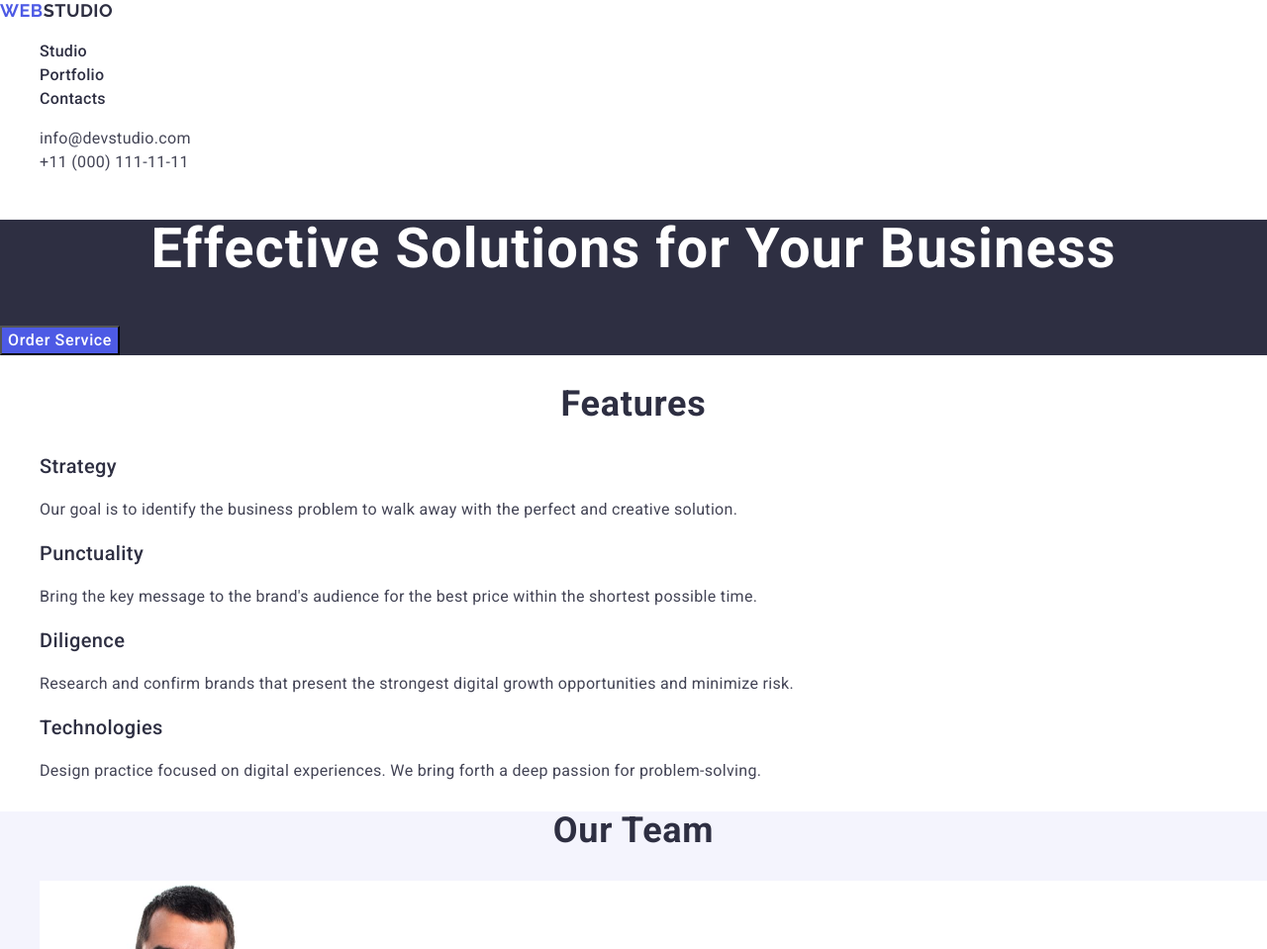
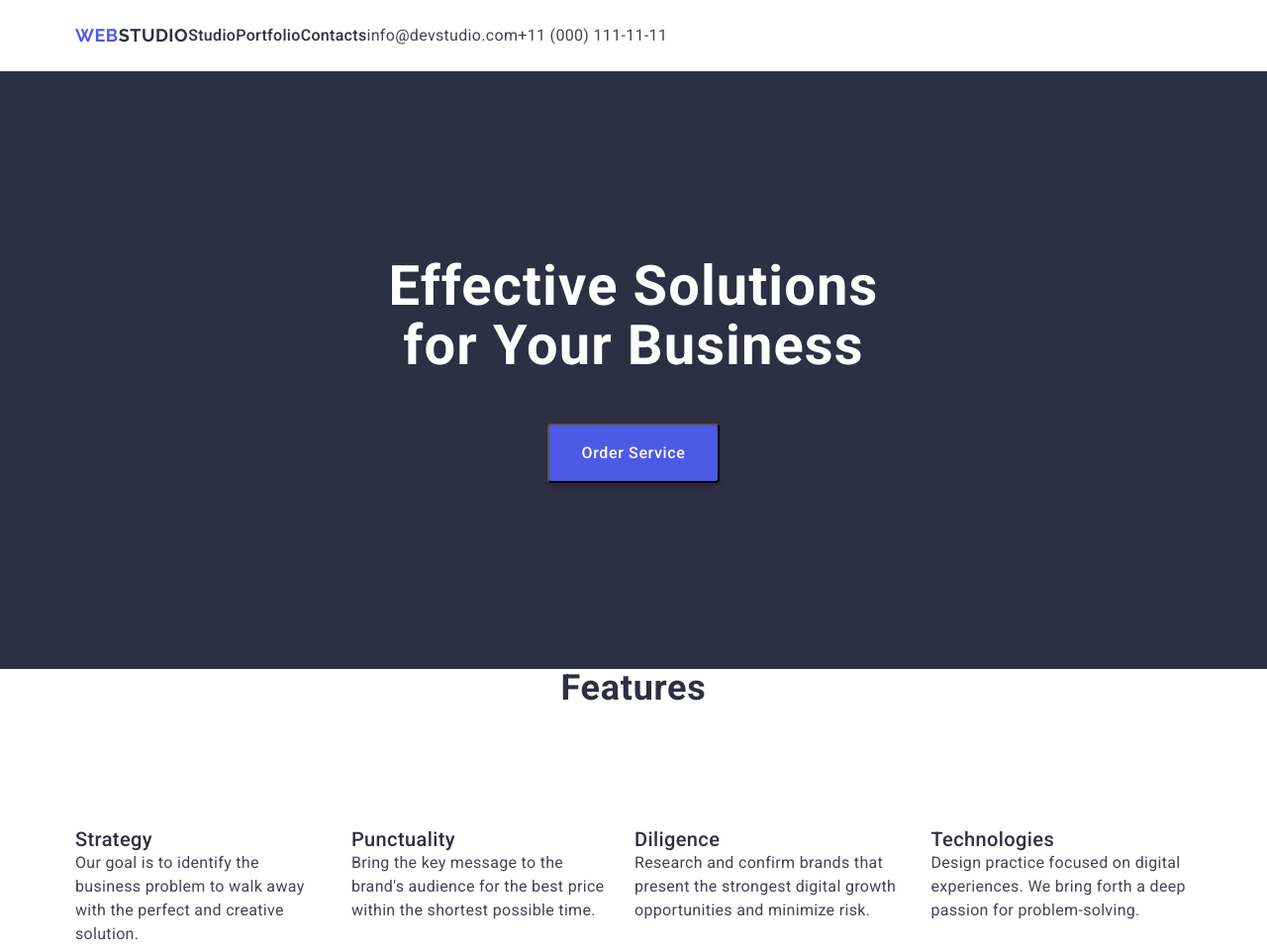
Before and after one commit to hanna-uler/goit-markup-hw-03, a plain HTML site: page index.html in a window 1280 px wide. Shown: the top 959 px of the page at 99% size. Drawn offline with nearby package versions, Linux system fonts and the light colour scheme.

Commit message:
made hero,start header and features

```diff
--- a/css/styles.css
+++ b/css/styles.css
@@ -6,6 +6,8 @@ body {
     letter-spacing: 0.02em;
     color: #434455;
     background-color: #FFFFFF;}
+
+    h1, h2, h3, p {margin: 0;}
 
 h2 {font-weight: 700;
     font-size: 36px;
@@ -17,7 +19,9 @@ h2 {font-weight: 700;
 
 a {text-decoration: none;}
 
-ul {list-style-type: none;}
+ul, ol {list-style-type: none;
+margin: 0;
+padding-left: 0;}
 
 h3 {font-weight: 500;
     font-size: 20px;
@@ -25,8 +29,31 @@ h3 {font-weight: 500;
     letter-spacing: 0.02em;
     color: #2e2f42;
 }
-/* #region Header */
-.hero-section {background-color: #fff;}
+
+img {display: block;
+max-width: 100%;
+height: auto;}
+
+.container {
+    max-width: 1158px;
+    padding-left: 15px;
+    padding-right: 15px;
+    margin-left: auto;
+    margin-right: auto;
+}
+
+/* #region Common */
+
+/* #endregion */
+
+/* #region Header Section */
+.header-container {display: flex;
+align-items: center;
+padding-top: 24px;
+padding-bottom: 24px;}
+.nav {display: flex;
+align-items: center;
+}
 .logo {font-family:"Raleway",
     sans-serif;
     font-weight: 700;
@@ -38,6 +65,7 @@ h3 {font-weight: 500;
 
 .logo-accent-dark {color: #2e2f42;}
 
+.nav-list {display: flex;}
 .nav-link {font-weight: 500;
     font-size: 16px;
     line-height: 1.5;
@@ -45,6 +73,7 @@ h3 {font-weight: 500;
 }
 .nav-link:hover, .nav-link:focus {color: #404bbf;}
 .address {font-style: normal;}
+.address-list {display: flex;}
 .address-link {
     font-weight: inherit;
     color: inherit;}
@@ -56,9 +85,15 @@ h3 {font-weight: 500;
 
 /* #endregion */
 
-/* #region Hero */
+/* #region Hero Section */
 .hero-section {background-color: #2e2f42;}
-.hero-title {font-weight: 700;
+.hero-container {display: flex;
+    flex-direction: column;
+justify-content: center;
+align-items: center;
+padding: 188px 0;}
+.hero-title {width: 496px;
+    font-weight: 700;
     font-size: 56px;
     line-height: 1.07;
     letter-spacing: 0.02em;
@@ -66,6 +101,8 @@ h3 {font-weight: 500;
     color: #fff;}
 
 .hero-button {
+    min-width: 169px;
+    min-height: 56px;
     font-family: inherit;
     cursor: pointer;
     background-color: #4d5ae5;
@@ -73,14 +110,28 @@ h3 {font-weight: 500;
     font-size: 16px;
     line-height: 1.5;
     letter-spacing: 0.04em;
-    color: #fff;}
+    color: #fff;
+margin-top: 48px;
+border-radius: 4px;
+padding: 16px 32px;
+box-shadow: 0 4px 4px 0 rgba(0, 0, 0, 0.15);
+}
+
 .hero-button:hover, .hero-button:focus {background-color: #404bbf;}
 /* #endregion */
 
-/* #region Section 1 Features */
+/* #region Features Section */
+
+.features-list {display: flex;
+    justify-content: center;
+    align-items: baseline;
+    flex-basis: 1128px;
+    margin: 120px auto;
+    gap: 24px;
+}
 /* #endregion */
 
-/* #region Section 2 Team */
+/* #region Team Section */
 
 .team-section {background-color: #f4f4fd;}
 .team-card {background-color: #fff;}
@@ -91,11 +142,11 @@ h3 {font-weight: 500;
 /* #endregion */
 
 
-/* #region Section 3 Portfolio */
+/* #region Portfolio Section */
 
 /* #endregion */
 
-/* #region Footer */
+/* #region Footer Section */
 .footer {background-color: #2e2f42;}
 .footer-text {color: #f4f4fd;}
 .logo-accent-light {color:#f4f4fd;}
--- a/index.html
+++ b/index.html
@@ -10,7 +10,10 @@
     <title>WebStudio</title>
     <link
       rel="stylesheet"
-      href="node_modules/modern-normalize/modern-normalize.css"
+      href="https://cdnjs.cloudflare.com/ajax/libs/modern-normalize/3.0.1/modern-normalize.min.css"
+      integrity="sha512-q6WgHqiHlKyOqslT/lgBgodhd03Wp4BEqKeW6nNtlOY4quzyG3VoQKFrieaCeSnuVseNKRGpGeDU3qPmabCANg=="
+      crossorigin="anonymous"
+      referrerpolicy="no-referrer"
     />
     <link rel="preconnect" href="https://fonts.googleapis.com" />
     <link rel="preconnect" href="https://fonts.gstatic.com" crossorigin />
@@ -22,7 +25,9 @@
   </head>
 
   <body>
+    <!-- Header Section -->
     <header class="header">
+      <div class="header-container container">
         <nav class="nav">
           <a class="logo" href="./index.html"
             >Web<span class="logo-accent-dark">Studio</span></a
@@ -53,21 +58,27 @@
             </li>
           </ul>
         </address>
+      </div>
     </header>
 
     <main>
+      <!-- Hero Section -->
       <section class="hero-section" id="studio">
+        <div class="hero-container container">
           <h1 class="hero-title">Effective Solutions for Your Business</h1>
           <button class="hero-button" type="button">Order Service</button>
+        </div>
       </section>
+      <!-- Features Section -->
       <section class="features-section">
+        <div class="features-container container">
           <h2 class="features-title">Features</h2>
           <ul class="features-list">
             <li class="features-item">
               <h3 class="features-subtitle">Strategy</h3>
               <p class="features-description">
-              Our goal is to identify the business problem to walk away with the
-              perfect and creative solution.
+                Our goal is to identify the business problem to walk away with
+                the perfect and creative solution.
               </p>
             </li>
             <li class="features-item">
@@ -92,8 +103,11 @@
               </p>
             </li>
           </ul>
+        </div>
       </section>
+      <!-- Team Section -->
       <section class="team-section" id="contacts">
+        <div class="team-container container">
           <h2 class="team-title">Our Team</h2>
           <ul class="team-list">
             <li class="team-card">
@@ -137,8 +151,11 @@
               <p class="team-position">UI Designer</p>
             </li>
           </ul>
+        </div>
       </section>
+      <!-- Portfolio Section -->
       <section class="portfolio-section" id="portfolio">
+        <div class="portfolio-container container">
           <h2 class="portfolio-title">Our Portfolio</h2>
           <ul class="portfolio-list">
             <li class="portfolio-item">
@@ -202,17 +219,20 @@
               <p class="portfolio-desc">Marketing</p>
             </li>
           </ul>
+        </div>
       </section>
     </main>
-
+    <!-- Footer Section -->
     <footer class="footer">
+      <div class="footer-container container">
         <a class="logo" href="./index.html"
-        >Web<span class="logo-accent-light">Studio</span></a
-      >
+          >Web<span class="logo-accent-light">Studio</span>
+        </a>
         <p class="footer-text">
-        Increase the flow of customers and sales for your business with digital
-        marketing & growth solutions.
+          Increase the flow of customers and sales for your business with
+          digital marketing & growth solutions.
         </p>
+      </div>
     </footer>
   </body>
 </html>
```
Lines whose indentation alone changed are shown as unchanged.
